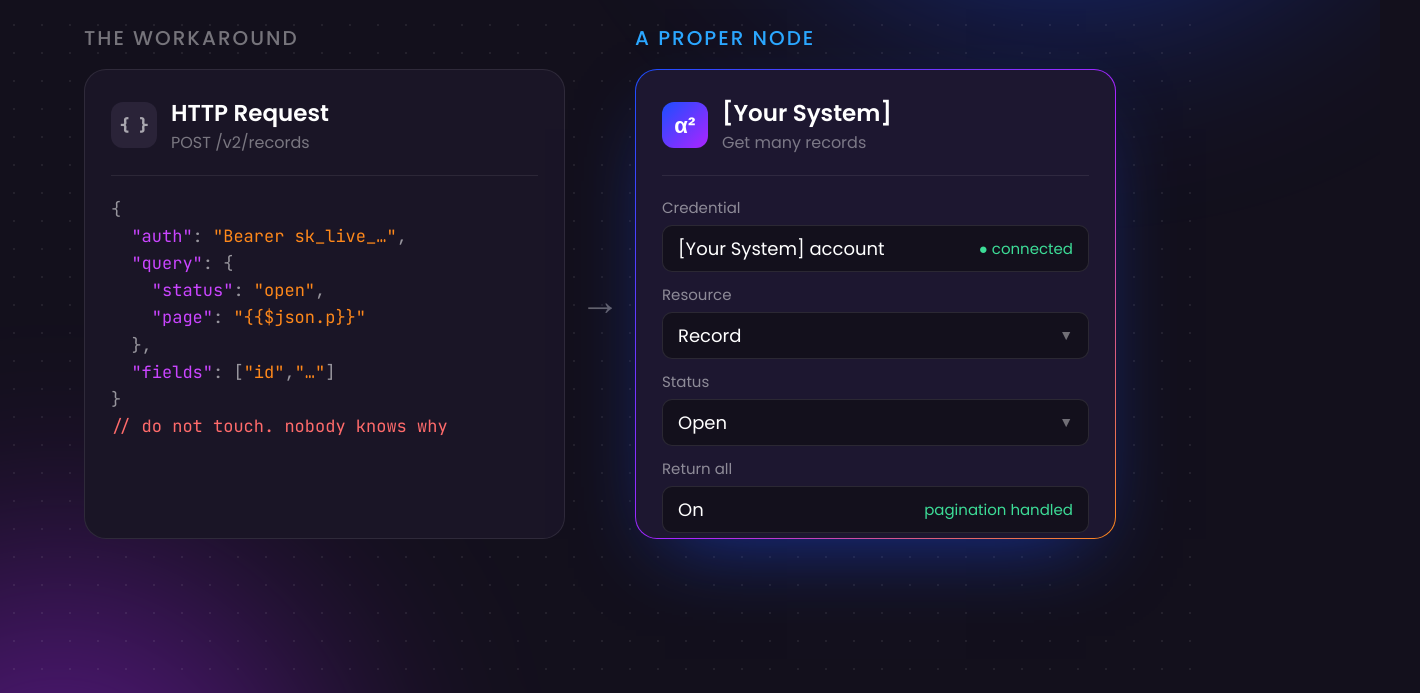
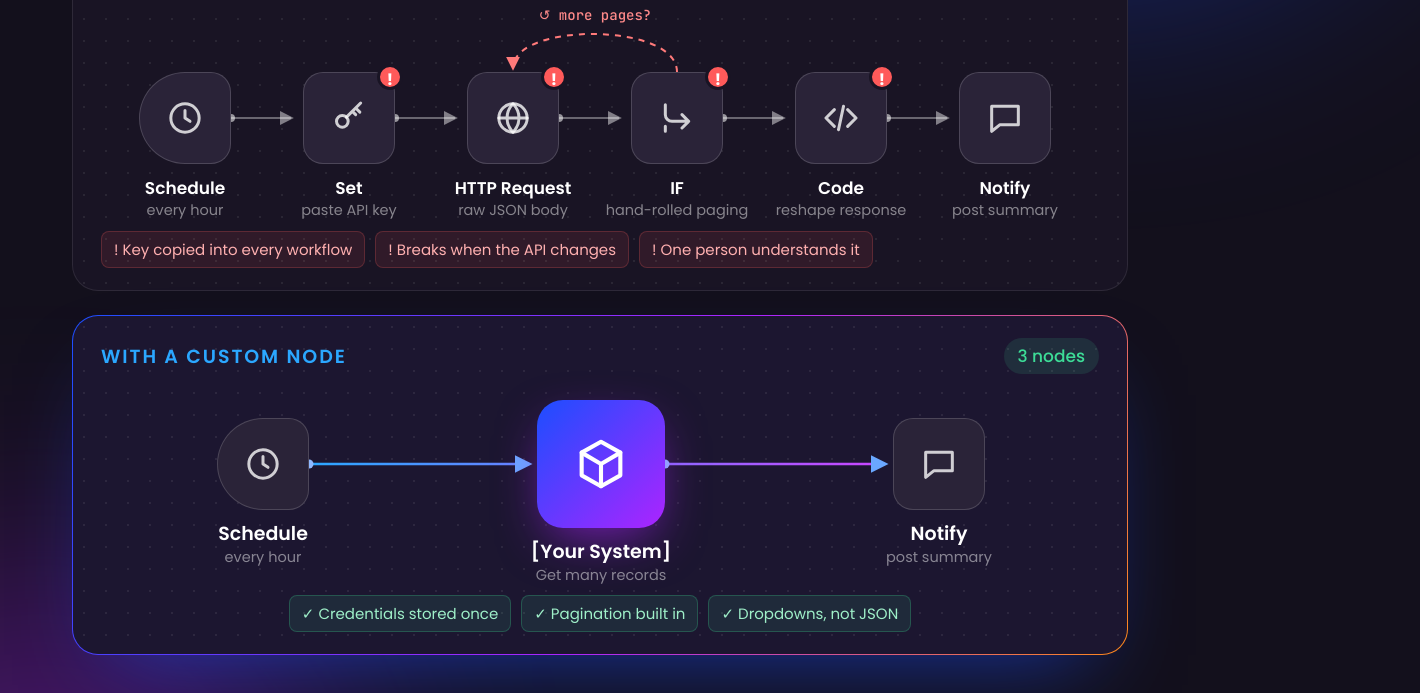
Before and after one commit to rizwanwalayat/alphasquared-2026, a plain HTML site: page notes/images/2026-11-25-n8n-node.html in a window 1280 px wide. Shown: the part 381-1074 px from the top of the page, 1420 px wide, since content can reach past the window. Drawn offline with Linux system fonts and the light colour scheme.

Commit message:
Redraw the n8n post image as two workflows
Co-Authored-By: Claude Opus 5.5 <noreply@anthropic.com>
Claude-Session: https://claude.ai/code/session_01QT7c1s7C7iuz9xQL5hfNep

```diff
--- a/notes/images/2026-11-25-n8n-node.html
+++ b/notes/images/2026-11-25-n8n-node.html
@@ -1,128 +1,143 @@
 <!doctype html>
 <html><head><meta charset="utf-8">
-<link href="https://fonts.googleapis.com/css2?family=Poppins:wght@400;500;600;700&family=JetBrains+Mono:wght@400;500&display=swap" rel="stylesheet">
+<link href="https://fonts.googleapis.com/css2?family=Poppins:wght@400;500;600;700&family=JetBrains+Mono:wght@500&display=swap" rel="stylesheet">
 <style>
   * { box-sizing: border-box; margin: 0; padding: 0; }
   html, body { width: 1200px; height: 1200px; }
-  body {
-    background: #13101c;
-    font-family: 'Poppins', sans-serif;
-    color: #fff;
-    position: relative;
-    overflow: hidden;
-  }
-  .glow { position: absolute; border-radius: 50%; filter: blur(120px); opacity: .55; }
-  .g1 { width: 620px; height: 620px; background: #1c4eff; top: -260px; right: -180px; }
-  .g2 { width: 520px; height: 520px; background: #ac24ff; bottom: -260px; left: -200px; opacity: .4; }
-  .grid {
-    position: absolute; inset: 0;
-    background-image: radial-gradient(rgba(255,255,255,.07) 1px, transparent 1px);
-    background-size: 28px 28px;
-  }
-  .wrap { position: relative; padding: 84px 84px 0; height: 100%; }
-  .kicker {
-    display: inline-block; font-size: 22px; font-weight: 500; letter-spacing: .04em;
-    color: rgba(255,255,255,.66);
-    border: 1px solid rgba(255,255,255,.14); border-radius: 999px; padding: 10px 22px;
-  }
-  h1 { font-size: 84px; line-height: 1.04; font-weight: 600; letter-spacing: -.02em; margin-top: 34px; }
-  h1 .grad {
-    background: linear-gradient(90deg, #2ba7ff 0%, #ca45ff 50%, #fe881b 100%);
-    -webkit-background-clip: text; background-clip: text; color: transparent;
-  }
+  body { background: #13101c; font-family: 'Poppins', sans-serif; color: #fff; position: relative; overflow: hidden; }
+  .glow { position: absolute; border-radius: 50%; filter: blur(130px); }
+  .g1 { width: 640px; height: 640px; background: #1c4eff; top: -300px; right: -220px; opacity: .5; }
+  .g2 { width: 560px; height: 560px; background: #ac24ff; bottom: -300px; left: -240px; opacity: .35; }
 
-  .compare { display: grid; grid-template-columns: 1fr 70px 1fr; align-items: center; margin-top: 56px; }
-  .label { font-size: 20px; font-weight: 500; letter-spacing: .1em; text-transform: uppercase; margin-bottom: 16px; }
-  .label.before { color: rgba(255,255,255,.42); }
-  .label.after { color: #2ba7ff; }
+  .head { position: absolute; left: 72px; top: 62px; right: 72px; }
+  .kicker { display: inline-block; font-size: 21px; font-weight: 500; letter-spacing: .03em; color: rgba(255,255,255,.66);
+            border: 1px solid rgba(255,255,255,.14); border-radius: 999px; padding: 8px 20px; }
+  h1 { font-size: 70px; line-height: 1.06; font-weight: 600; letter-spacing: -.02em; margin-top: 26px; }
+  .grad { background: linear-gradient(90deg, #2ba7ff 0%, #ca45ff 50%, #fe881b 100%); -webkit-background-clip: text; background-clip: text; color: transparent; }
 
-  .node {
-    background: #1a1526; border: 1px solid rgba(255,255,255,.09); border-radius: 22px;
-    padding: 26px; height: 470px; display: flex; flex-direction: column;
-  }
-  .node.after {
-    border: 1.5px solid transparent;
-    background: linear-gradient(#1d1730, #1d1730) padding-box,
-                linear-gradient(135deg, #1c4eff, #ac24ff 55%, #fe881b) border-box;
-    box-shadow: 0 30px 80px -30px rgba(28,78,255,.55);
-  }
-  .nhead { display: flex; align-items: center; gap: 14px; padding-bottom: 20px; border-bottom: 1px solid rgba(255,255,255,.08); margin-bottom: 20px; }
-  .icon { width: 46px; height: 46px; border-radius: 12px; display: grid; place-items: center; font-size: 22px; font-weight: 600; flex: none; }
-  .icon.http { background: #2a2338; color: rgba(255,255,255,.6); font-family: 'JetBrains Mono', monospace; font-size: 16px; }
-  .icon.mine { background: linear-gradient(135deg, #1c4eff, #ac24ff); }
-  .ntitle { font-size: 23px; font-weight: 600; }
-  .nsub { font-size: 16px; color: rgba(255,255,255,.42); }
+  .panel { position: absolute; left: 72px; width: 1056px; border-radius: 26px; overflow: hidden;
+           background-color: #191424; border: 1px solid rgba(255,255,255,.09);
+           background-image: radial-gradient(rgba(255,255,255,.075) 1.2px, transparent 1.2px); background-size: 22px 22px; }
+  .p1 { top: 322px; height: 350px; }
+  .p2 { top: 696px; height: 340px;
+        border: 1.5px solid transparent;
+        background: radial-gradient(rgba(255,255,255,.075) 1.2px, transparent 1.2px) 0 0 / 22px 22px padding-box,
+                    linear-gradient(#1c1630, #1c1630) padding-box,
+                    linear-gradient(120deg, #1c4eff, #ac24ff 55%, #fe881b) border-box;
+        box-shadow: 0 40px 90px -40px rgba(28,78,255,.6); }
 
-  pre {
-    font-family: 'JetBrains Mono', monospace; font-size: 17px; line-height: 1.6;
-    color: rgba(255,255,255,.55); white-space: pre; overflow: hidden;
-  }
-  .k { color: #ca45ff; } .s { color: #fe881b; } .warn { color: #ff6b6b; }
+  .ph { position: absolute; left: 28px; right: 28px; top: 22px; display: flex; justify-content: space-between; align-items: center; z-index: 3; }
+  .ptitle { font-size: 19px; font-weight: 600; letter-spacing: .1em; text-transform: uppercase; }
+  .p1 .ptitle { color: rgba(255,255,255,.5); }
+  .p2 .ptitle { color: #2ba7ff; }
+  .count { font-size: 17px; font-weight: 500; padding: 5px 14px; border-radius: 999px; }
+  .p1 .count { color: #ff8a8a; background: rgba(255,90,90,.12); }
+  .p2 .count { color: #3ddc97; background: rgba(61,220,151,.12); }
 
-  .field { margin-bottom: 11px; }
-  .flabel { font-size: 15px; color: rgba(255,255,255,.5); margin-bottom: 6px; }
-  .finput {
-    background: #13101c; border: 1px solid rgba(255,255,255,.1); border-radius: 10px;
-    padding: 9px 15px; font-size: 18px; display: flex; justify-content: space-between; align-items: center;
-  }
-  .finput .chev { color: rgba(255,255,255,.4); font-size: 14px; }
-  .ok { color: #3ddc97; font-size: 15px; }
+  svg.wires { position: absolute; inset: 0; z-index: 1; }
 
-  .arrow { text-align: center; font-size: 40px; color: rgba(255,255,255,.35); padding-top: 40px; }
+  .node { position: absolute; width: 92px; height: 92px; margin-left: -46px; border-radius: 20px; z-index: 2;
+          background: #2a2338; border: 1.5px solid rgba(255,255,255,.16);
+          display: grid; place-items: center; }
+  .node svg { width: 40px; height: 40px; stroke: rgba(255,255,255,.78); fill: none; stroke-width: 1.8; stroke-linecap: round; stroke-linejoin: round; }
+  .node.trig { border-radius: 46px 20px 20px 46px; }
+  .node.big { width: 128px; height: 128px; margin-left: -64px; border-radius: 26px; border: none;
+              background: linear-gradient(135deg, #1c4eff, #ac24ff); box-shadow: 0 18px 50px -12px rgba(172,36,255,.65); }
+  .node.big svg { width: 58px; height: 58px; stroke: #fff; stroke-width: 1.7; }
+  .bad { position: absolute; top: -9px; right: -9px; width: 26px; height: 26px; border-radius: 50%;
+         background: #ff5a5a; color: #fff; font-size: 16px; font-weight: 700; display: grid; place-items: center;
+         border: 3px solid #191424; }
 
-  .foot {
-    position: absolute; left: 84px; right: 84px; bottom: 70px;
-    display: flex; justify-content: space-between; align-items: center;
-  }
-  .foot img { height: 50px; }
+  .lab { position: absolute; width: 180px; margin-left: -90px; text-align: center; z-index: 2; }
+  .lab b { display: block; font-size: 17px; font-weight: 600; line-height: 1.25; }
+  .lab span { display: block; font-size: 14.5px; color: rgba(255,255,255,.48); line-height: 1.3; margin-top: 2px; }
+  .p2 .lab b { font-size: 19px; }
+
+  .loop { position: absolute; z-index: 2; font-family: 'JetBrains Mono', monospace; font-size: 14px; color: #ff8a8a;
+          width: 240px; margin-left: -120px; text-align: center; }
+
+  .legend { position: absolute; left: 28px; right: 28px; bottom: 22px; display: flex; gap: 10px; z-index: 3; }
+  .legend span { font-size: 15px; padding: 6px 12px; border-radius: 8px; white-space: nowrap; }
+  .p1 .legend span { color: #ffb0b0; background: rgba(255,90,90,.10); border: 1px solid rgba(255,90,90,.22); }
+  .p2 .legend { justify-content: center; }
+  .p2 .legend span { color: #9ff0c9; background: rgba(61,220,151,.10); border: 1px solid rgba(61,220,151,.24); }
+
+  .foot { position: absolute; left: 72px; right: 72px; bottom: 50px; display: flex; justify-content: space-between; align-items: center; }
+  .foot img { height: 48px; }
   .foot span { font-size: 21px; color: rgba(255,255,255,.5); }
 </style></head>
 <body>
-  <div class="glow g1"></div><div class="glow g2"></div><div class="grid"></div>
-  <div class="wrap">
+  <div class="glow g1"></div><div class="glow g2"></div>
+
+  <div class="head">
     <span class="kicker">n8n · custom nodes</span>
-    <h1>No node for it?<br><span class="grad">Build one.</span></h1>
+    <h1>Stop gluing APIs together.<br><span class="grad">Build the node.</span></h1>
+  </div>
 
-    <div class="compare">
-      <div>
-        <div class="label before">The workaround</div>
-        <div class="node">
-          <div class="nhead">
-            <div class="icon http">{ }</div>
-            <div><div class="ntitle">HTTP Request</div><div class="nsub">POST /v2/records</div></div>
-          </div>
-<pre>{
-  <span class="k">"auth"</span>: <span class="s">"Bearer sk_live_…"</span>,
-  <span class="k">"query"</span>: {
-    <span class="k">"status"</span>: <span class="s">"open"</span>,
-    <span class="k">"page"</span>: <span class="s">"{{$json.p}}"</span>
-  },
-  <span class="k">"fields"</span>: [<span class="s">"id"</span>,<span class="s">"…"</span>]
-}
-<span class="warn">// do not touch. nobody knows why</span></pre>
-        </div>
-      </div>
+  <!-- ============ WITHOUT ============ -->
+  <div class="panel p1">
+    <div class="ph"><span class="ptitle">Without a node</span><span class="count">6 nodes of glue</span></div>
 
-      <div class="arrow">→</div>
+    <svg class="wires" width="1056" height="350" viewBox="0 0 1056 350">
+      <defs>
+        <marker id="ag" viewBox="0 0 10 10" refX="8" refY="5" markerWidth="7" markerHeight="7" orient="auto"><path d="M0,0 L10,5 L0,10 z" fill="rgba(255,255,255,.45)"/></marker>
+        <marker id="ar" viewBox="0 0 10 10" refX="8" refY="5" markerWidth="7" markerHeight="7" orient="auto"><path d="M0,0 L10,5 L0,10 z" fill="#ff7a7a"/></marker>
+      </defs>
+      <g stroke="rgba(255,255,255,.35)" stroke-width="2" fill="none" marker-end="url(#ag)">
+        <path d="M158 176 H218"/><path d="M322 176 H382"/><path d="M486 176 H546"/>
+        <path d="M650 176 H710"/><path d="M814 176 H874"/>
+      </g>
+      <g fill="rgba(255,255,255,.55)">
+        <circle cx="158" cy="176" r="4"/><circle cx="322" cy="176" r="4"/><circle cx="486" cy="176" r="4"/>
+        <circle cx="650" cy="176" r="4"/><circle cx="814" cy="176" r="4"/>
+      </g>
+      <!-- pagination loop: IF back to HTTP -->
+      <path d="M604 130 C604 80, 440 80, 440 126" stroke="#ff7a7a" stroke-width="2" stroke-dasharray="6 6" fill="none" marker-end="url(#ar)"/>
+    </svg>
 
-      <div>
-        <div class="label after">A proper node</div>
-        <div class="node after">
-          <div class="nhead">
-            <div class="icon mine">α²</div>
-            <div><div class="ntitle">[Your System]</div><div class="nsub">Get many records</div></div>
-          </div>
-          <div class="field"><div class="flabel">Credential</div>
-            <div class="finput">[Your System] account <span class="ok">● connected</span></div></div>
-          <div class="field"><div class="flabel">Resource</div>
-            <div class="finput">Record <span class="chev">▼</span></div></div>
-          <div class="field"><div class="flabel">Status</div>
-            <div class="finput">Open <span class="chev">▼</span></div></div>
-          <div class="field"><div class="flabel">Return all</div>
-            <div class="finput">On <span class="ok">pagination handled</span></div></div>
-        </div>
-      </div>
-    </div>
+    <div class="loop" style="left:522px; top:64px">↺ more pages?</div>
+
+    <div class="node trig" style="left:112px; top:130px"><svg viewBox="0 0 24 24"><circle cx="12" cy="12" r="8.5"/><path d="M12 7.5V12l3 2"/></svg></div>
+    <div class="node" style="left:276px; top:130px"><svg viewBox="0 0 24 24"><circle cx="8" cy="14" r="3.5"/><path d="M10.5 11.5 19 3M16 6l2.5 2.5M14 8l2 2"/></svg><div class="bad">!</div></div>
+    <div class="node" style="left:440px; top:130px"><svg viewBox="0 0 24 24"><circle cx="12" cy="12" r="8.5"/><path d="M3.5 12h17M12 3.5c2.5 2.6 3.6 5.4 3.6 8.5s-1.1 5.9-3.6 8.5c-2.5-2.6-3.6-5.4-3.6-8.5S9.5 6.1 12 3.5Z"/></svg><div class="bad">!</div></div>
+    <div class="node" style="left:604px; top:130px"><svg viewBox="0 0 24 24"><path d="M5 4v6a4 4 0 0 0 4 4h10M15 10l4 4-4 4M5 20v-3"/></svg><div class="bad">!</div></div>
+    <div class="node" style="left:768px; top:130px"><svg viewBox="0 0 24 24"><path d="m8 7-5 5 5 5M16 7l5 5-5 5M13.5 5l-3 14"/></svg><div class="bad">!</div></div>
+    <div class="node" style="left:932px; top:130px"><svg viewBox="0 0 24 24"><path d="M4 5h16v11H9l-5 4z"/></svg></div>
+
+    <div class="lab" style="left:112px; top:236px"><b>Schedule</b><span>every hour</span></div>
+    <div class="lab" style="left:276px; top:236px"><b>Set</b><span>paste API key</span></div>
+    <div class="lab" style="left:440px; top:236px"><b>HTTP Request</b><span>raw JSON body</span></div>
+    <div class="lab" style="left:604px; top:236px"><b>IF</b><span>hand-rolled paging</span></div>
+    <div class="lab" style="left:768px; top:236px"><b>Code</b><span>reshape response</span></div>
+    <div class="lab" style="left:932px; top:236px"><b>Notify</b><span>post summary</span></div>
+
+    <div class="legend"><span>! Key copied into every workflow</span><span>! Breaks when the API changes</span><span>! One person understands it</span></div>
+  </div>
+
+  <!-- ============ WITH ============ -->
+  <div class="panel p2">
+    <div class="ph"><span class="ptitle">With a custom node</span><span class="count">3 nodes</span></div>
+
+    <svg class="wires" width="1056" height="340" viewBox="0 0 1056 340">
+      <defs>
+        <marker id="ab" viewBox="0 0 10 10" refX="8" refY="5" markerWidth="7" markerHeight="7" orient="auto"><path d="M0,0 L10,5 L0,10 z" fill="#6aa8ff"/></marker>
+        <linearGradient id="wg" gradientUnits="userSpaceOnUse" x1="236" y1="0" x2="812" y2="0"><stop offset="0" stop-color="#2ba7ff"/><stop offset="1" stop-color="#ca45ff"/></linearGradient>
+      </defs>
+      <g stroke="url(#wg)" stroke-width="2.5" fill="none" marker-end="url(#ab)">
+        <path d="M236 148 H456"/><path d="M592 148 H812"/>
+      </g>
+      <g fill="#8fb8ff"><circle cx="236" cy="148" r="4.5"/><circle cx="592" cy="148" r="4.5"/></g>
+    </svg>
+
+    <div class="node trig" style="left:190px; top:102px"><svg viewBox="0 0 24 24"><circle cx="12" cy="12" r="8.5"/><path d="M12 7.5V12l3 2"/></svg></div>
+    <div class="node big" style="left:528px; top:84px"><svg viewBox="0 0 24 24"><path d="M12 2.8 20 7.3v9.4L12 21.2 4 16.7V7.3z"/><path d="M4 7.3 12 12l8-4.7M12 12v9.2"/></svg></div>
+    <div class="node" style="left:866px; top:102px"><svg viewBox="0 0 24 24"><path d="M4 5h16v11H9l-5 4z"/></svg></div>
+
+    <div class="lab" style="left:190px; top:206px"><b>Schedule</b><span>every hour</span></div>
+    <div class="lab" style="left:528px; top:224px; width:260px; margin-left:-130px"><b>[Your System]</b><span>Get many records</span></div>
+    <div class="lab" style="left:866px; top:206px"><b>Notify</b><span>post summary</span></div>
+
+    <div class="legend"><span>✓ Credentials stored once</span><span>✓ Pagination built in</span><span>✓ Dropdowns, not JSON</span></div>
   </div>
 
   <div class="foot">
```
Also changed, not shown: notes/images/2026-11-25-n8n-node.png.
